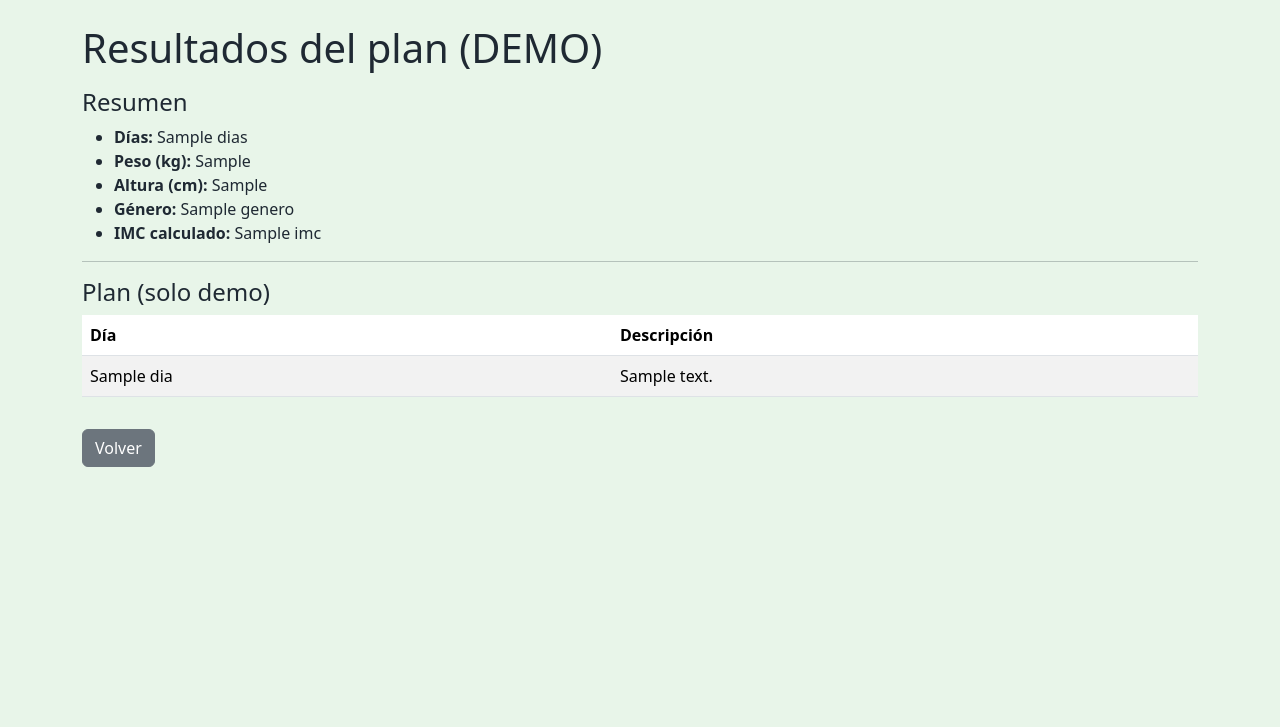
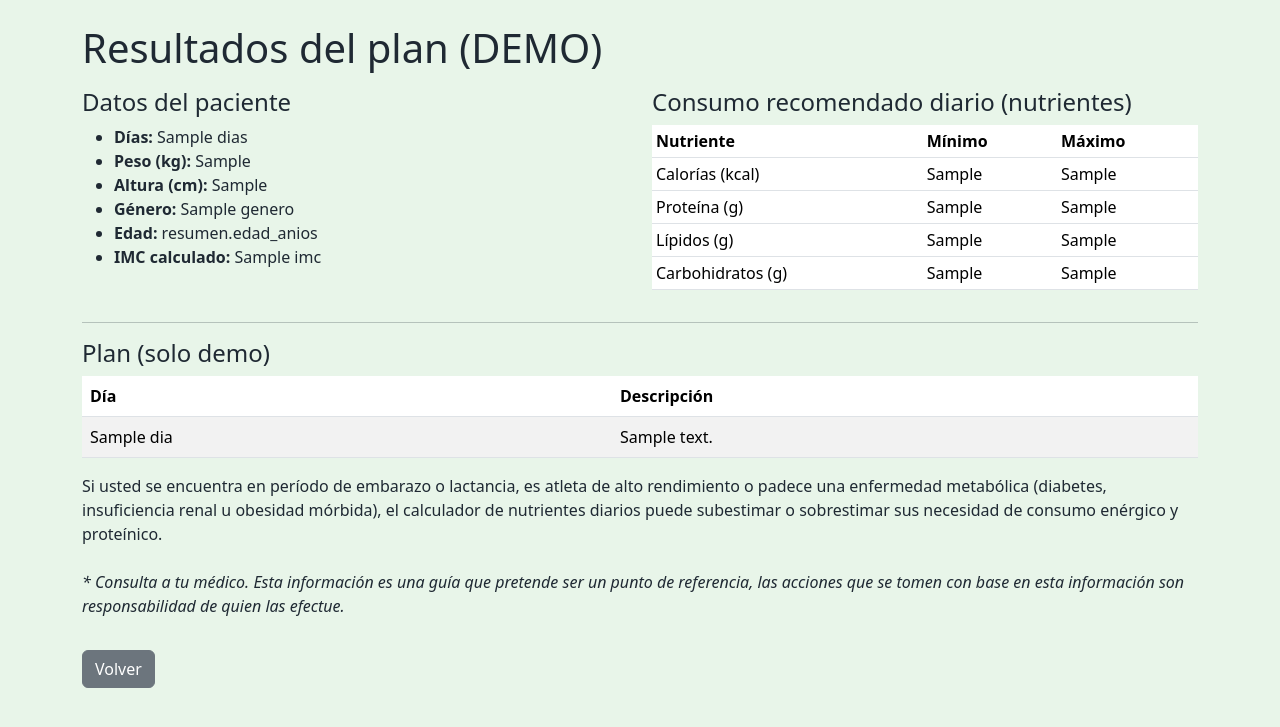
Before and after one commit to ArianaST/proyectoDieta, a Flask app: template app/templates/resultados.html in a window 1280 px wide. Shown: the part 50-777 px from the top of the page. Run offline with Flask 3, Linux system fonts and the light colour scheme; the template is opened without the code that fills it: most values are stand-ins (such as "Sample title", 1, 10 or a date in 2020).

Commit message:
Update resultados.html

```diff
--- a/app/templates/resultados.html
+++ b/app/templates/resultados.html
@@ -5,12 +5,16 @@
 {% block content %}
 <h1 class="mb-3">Resultados del plan (DEMO)</h1>
 
-<h4>Resumen</h4>
+<div class="row">
+  <!-- Datos del paciente -->
+  <div class="col-md-6">
+    <h4>Datos del paciente</h4>
     <ul>
       <li><strong>Días:</strong> {{ resumen.dias }}</li>
       <li><strong>Peso (kg):</strong> {{ resumen.peso_kg }}</li>
       <li><strong>Altura (cm):</strong> {{ resumen.altura_cm }}</li>
       <li><strong>Género:</strong> {{ resumen.genero }}</li>
+	  <li><strong>Edad:</strong> resumen.edad_anios</li>
       <li>
         <strong>IMC calculado:</strong>
         {% if resumen.imc is not none %}
@@ -20,6 +24,44 @@
         {% endif %}
       </li>
     </ul>
+  </div>
+
+  <!-- Consumo recomendado de nutrientes -->
+  <div class="col-md-6">
+    <h4>Consumo recomendado diario (nutrientes)</h4>
+    <table class="table table-sm">
+      <thead>
+        <tr>
+          <th>Nutriente</th>
+          <th>Mínimo</th>
+          <th>Máximo</th>
+        </tr>
+      </thead>
+      <tbody>
+        <tr>
+          <td>Calorías (kcal)</td>
+          <td>{{ resumen.calorias_minimas }}</td>
+          <td>{{ resumen.calorias_max }}</td>
+        </tr>
+        <tr>
+          <td>Proteína (g)</td>
+          <td>{{ resumen.proteina_minima }}</td>
+          <td>{{ resumen.proteina_max }}</td>
+        </tr>
+        <tr>
+          <td>Lípidos (g)</td>
+          <td>{{ resumen.lipidos_min }}</td>
+          <td>{{ resumen.lipidos_max }}</td>
+        </tr>
+        <tr>
+          <td>Carbohidratos (g)</td>
+          <td>{{ resumen.carbohidratos_min }}</td>
+          <td>{{ resumen.carbohidratos_max }}</td>
+        </tr>
+      </tbody>
+    </table>
+  </div>
+</div>
 
 <hr>
 
@@ -41,5 +83,14 @@
   </tbody>
 </table>
 
+<p class="mt-2">
+      Si usted se encuentra en período de embarazo o lactancia, es atleta de alto rendimiento o padece una enfermedad metabólica
+      (diabetes, insuficiencia renal u obesidad mórbida), el calculador de nutrientes diarios puede subestimar o sobrestimar sus
+      necesidad de consumo enérgico y proteínico. <br>
+	  <br>
+      <em>* Consulta a tu médico. Esta información es una guía que pretende ser un punto de referencia, las acciones que se tomen
+      con base en esta información son responsabilidad de quien las efectue.</em>
+    </p>
+
 <a href="{{ url_for('index') }}" class="btn btn-secondary mt-3">Volver</a>
 {% endblock %}
```
Lines whose indentation alone changed are shown as unchanged.
